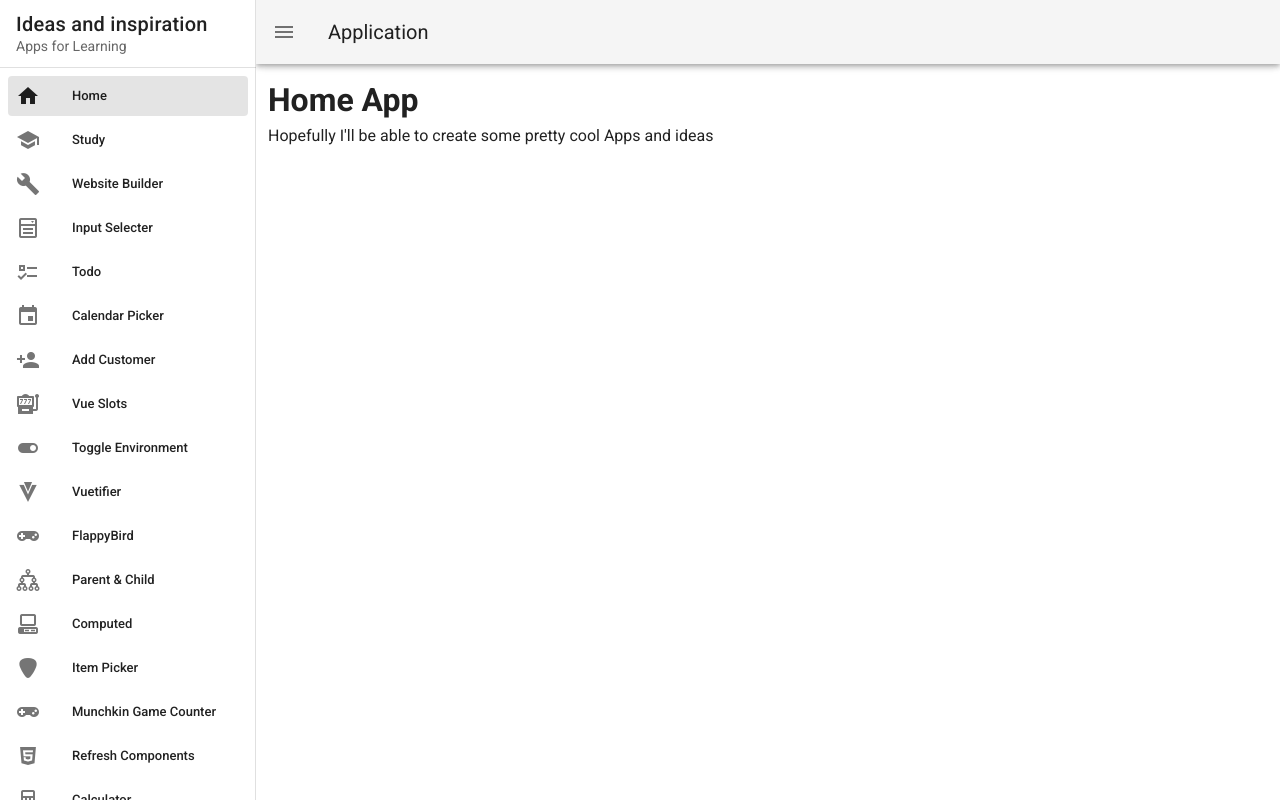
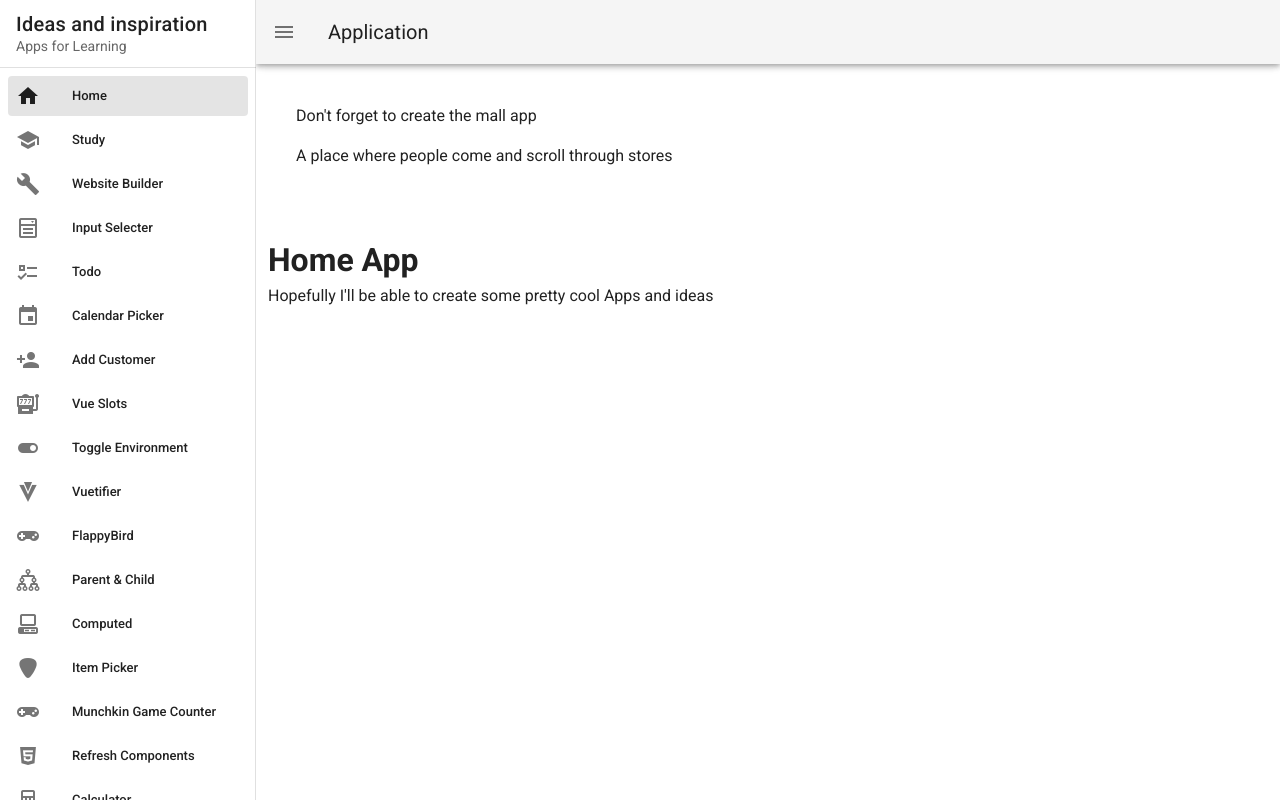
Before and after one commit to temaari/multipurpose-app, a Vue app: page / in a window 1280 px wide. Built offline with nearby package versions, Linux system fonts and the light colour scheme.

Commit message:
this could be my idea

```diff
--- a/src/App.vue
+++ b/src/App.vue
@@ -46,6 +46,10 @@
 		</v-app-bar>
 
 		<v-main>
+			<div class="pa-10">
+				<p>Don't forget to create the mall app</p>
+				<p>A place where people come and scroll through stores</p>
+			</div>
 			<router-view></router-view>
 			<v-btn v-if="isHomePage()" block rounded @click="isProd=!isProd">Edit Page</v-btn>
 		</v-main>
```
